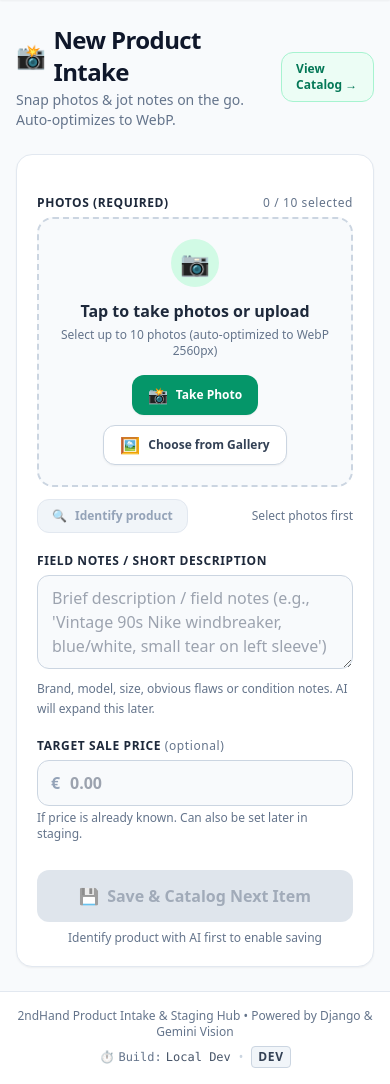
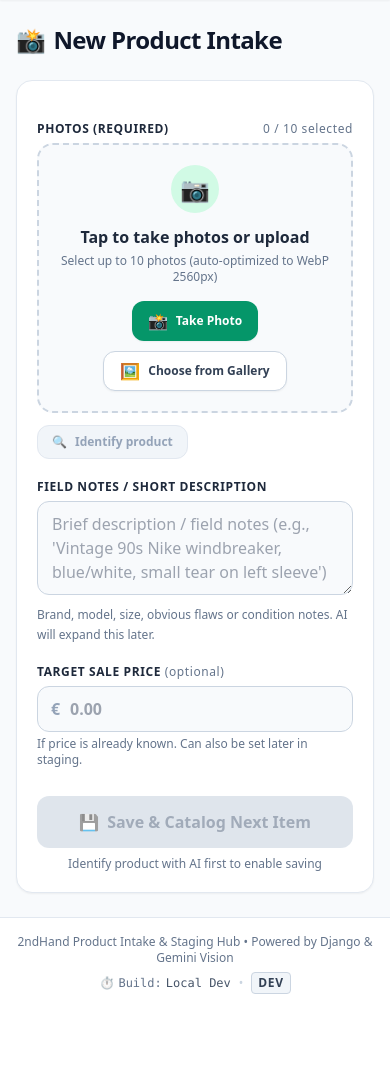
Before and after one commit to saert3311/2nd-hand-manager, a Django app: page /intake/ in a window 390 px wide. Shown: the part 65-1149 px from the top of the page. After the commit the page ends 1059 px from the top, so only its background shows below. Run offline with Django 5.2, Linux system fonts and the light colour scheme; the visitor is signed in with stand-in values (Sample User, id 1); data comes from the database, SQL or seed files in the repository; data that the repository does not hold is empty; some libraries are stand-ins or nearby versions.

Commit message:
feat(ui): streamline mobile intake header, remove subtitle and view catalog button, adopt 2-column preview grid

```diff
--- a/inventory/templates/inventory/intake.html
+++ b/inventory/templates/inventory/intake.html
@@ -7,16 +7,10 @@
 <div class="max-w-2xl mx-auto space-y-6">
 
   <!-- Header -->
-  <div class="flex items-center justify-between">
-    <div>
-      <h1 class="text-2xl sm:text-3xl font-black text-slate-900 tracking-tight flex items-center gap-2">
-        <span>📸</span> {% trans "New Product Intake" %}
-      </h1>
-      <p class="text-sm sm:text-base text-slate-500 mt-0.5">{% trans "Snap photos & jot notes on the go. Auto-optimizes to WebP." %}</p>
-    </div>
-    <a href="{% url 'inventory:dashboard' %}" class="text-xs sm:text-sm font-semibold text-emerald-700 bg-emerald-50 px-3.5 py-2 rounded-xl border border-emerald-200 hover:bg-emerald-100 transition min-h-[38px] inline-flex items-center">
-      {% trans "View Catalog" %} &rarr;
-    </a>
+  <div>
+    <h1 class="text-2xl sm:text-3xl font-black text-slate-900 tracking-tight flex items-center gap-2">
+      <span>📸</span> {% trans "New Product Intake" %}
+    </h1>
   </div>
 
   {% if pending_clarifications_count > 0 %}
@@ -125,19 +119,16 @@
             <p class="text-xs sm:text-sm font-semibold text-slate-600">{% trans "Selected Photos Preview:" %}</p>
             <span class="text-xs text-slate-500">{% trans "Drag or tap arrows to reorder" %}</span>
           </div>
-          <div id="previewGrid" class="grid grid-cols-3 sm:grid-cols-4 md:grid-cols-5 gap-2 sm:gap-2.5"></div>
+          <div id="previewGrid" class="grid grid-cols-2 sm:grid-cols-3 md:grid-cols-4 gap-2.5 sm:gap-3"></div>
         </div>
 
         <!-- Pre-flight Identification Trigger Button -->
-        <div class="mt-3 flex items-center justify-between gap-3">
+        <div class="mt-3 flex items-center">
           <button type="button" id="identifyBtn" disabled
                   class="inline-flex items-center gap-2 px-4 py-2.5 text-xs sm:text-sm font-bold rounded-xl transition duration-150 border bg-slate-100 text-slate-400 border-slate-200 cursor-not-allowed min-h-[40px]">
             <span id="identifyBtnIcon">🔍</span>
             <span id="identifyBtnText">{% trans "Identify product" %}</span>
           </button>
-          <span id="identifyHelpText" class="text-xs sm:text-sm text-slate-500">
-            {% trans "Select photos first" %}
-          </span>
         </div>
       </div>
 
@@ -425,11 +416,11 @@
     if (enabled) {
       identifyBtn.disabled = false;
       identifyBtn.className = 'inline-flex items-center gap-2 px-3.5 py-2 text-xs sm:text-sm font-bold rounded-xl transition duration-150 border bg-indigo-50 hover:bg-indigo-100 text-indigo-700 border-indigo-200 cursor-pointer shadow-sm active:scale-95';
-      identifyHelpText.textContent = "{% trans 'Optional AI pre-check' %}";
+      if (identifyHelpText) identifyHelpText.textContent = "{% trans 'Optional AI pre-check' %}";
     } else {
       identifyBtn.disabled = true;
       identifyBtn.className = 'inline-flex items-center gap-2 px-3.5 py-2 text-xs sm:text-sm font-bold rounded-xl transition duration-150 border bg-slate-100 text-slate-400 border-slate-200 cursor-not-allowed';
-      identifyHelpText.textContent = "{% trans 'Select photos first' %}";
+      if (identifyHelpText) identifyHelpText.textContent = "{% trans 'Select photos first' %}";
     }
   }
 
@@ -703,7 +694,7 @@
       identifyBtn.disabled = true;
       identifyBtnIcon.innerHTML = `<svg class="animate-spin h-3.5 w-3.5 text-indigo-600 inline" xmlns="http://www.w3.org/2000/svg" fill="none" viewBox="0 0 24 24"><circle class="opacity-25" cx="12" cy="12" r="10" stroke="currentColor" stroke-width="4"></circle><path class="opacity-75" fill="currentColor" d="M4 12a8 8 0 018-8v8H4z"></path></svg>`;
       identifyBtnText.textContent = "{% trans 'Analyzing photos with AI...' %}";
-      identifyHelpText.textContent = "{% trans 'Checking brand, tags & condition...' %}";
+      if (identifyHelpText) identifyHelpText.textContent = "{% trans 'Checking brand, tags & condition...' %}";
 
       // Disable submit button and lock dropZone & delete buttons
       updateSubmitButtonState();
@@ -1169,7 +1160,7 @@
         }
 
         aiAdvisoryBanner.classList.remove('hidden');
-        identifyHelpText.textContent = "{% trans 'Analysis completed!' %}";
+        if (identifyHelpText) identifyHelpText.textContent = "{% trans 'Analysis completed!' %}";
       } else {
         // Non-blocking notice display
         aiAdvisoryBanner.className = 'mb-3 p-4 rounded-2xl border border-amber-200 bg-amber-50 shadow-sm transition-all duration-200';
@@ -1191,11 +1182,11 @@
         advisoryTipsContainer.classList.remove('hidden');
 
         aiAdvisoryBanner.classList.remove('hidden');
-        identifyHelpText.textContent = "{% trans 'AI pre-check skipped' %}";
+        if (identifyHelpText) identifyHelpText.textContent = "{% trans 'AI pre-check skipped' %}";
       }
     } catch (err) {
       console.warn("Intake identify error:", err);
-      identifyHelpText.textContent = "{% trans 'Network error' %}";
+      if (identifyHelpText) identifyHelpText.textContent = "{% trans 'Network error' %}";
     } finally {
       // Re-enable form interactions and return to idle
       hasIdentified = true;
```
Also changed, not shown: tests/test_intake_low_dpi.py (+17 -5 lines).
